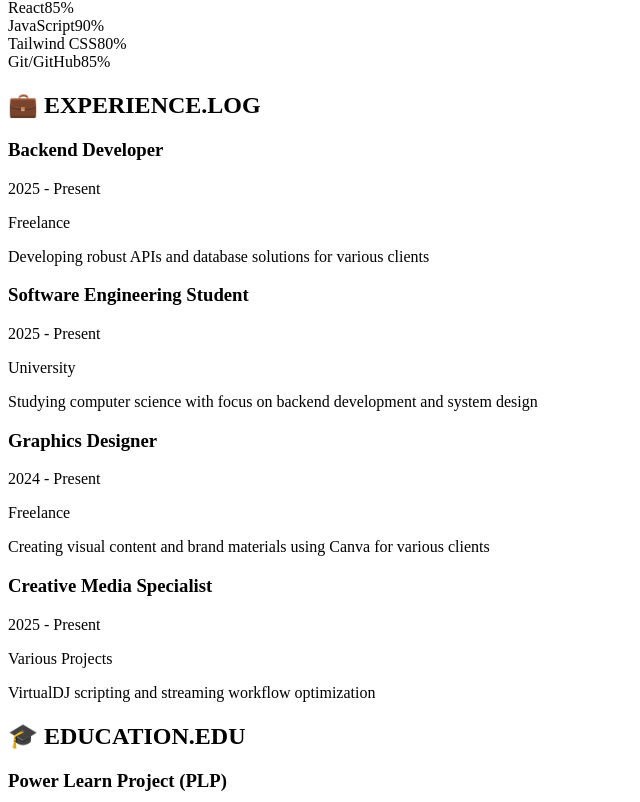
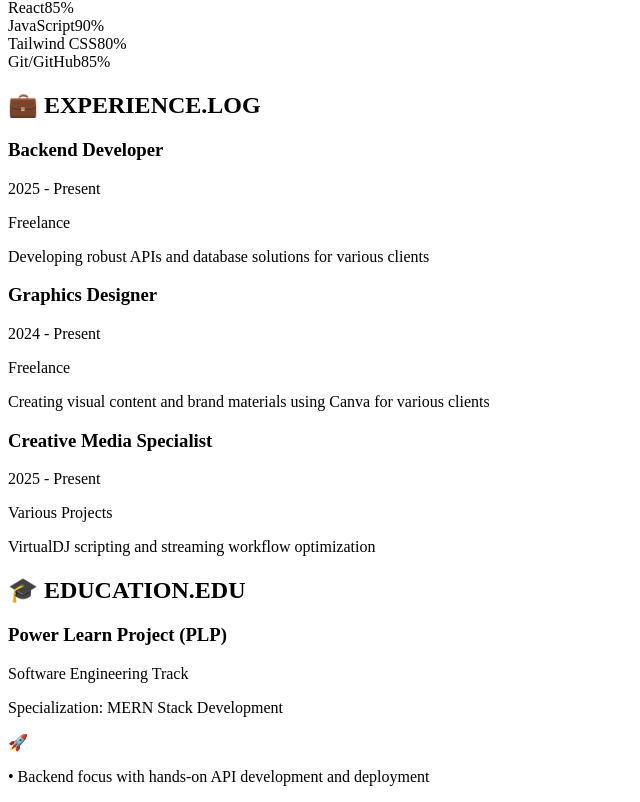
Before and after one commit to mwangiasford1/matrix-portfolio, a React (Vite) app: page / in a window 1280 px wide. Shown: the part 8713-9515 px from the top of the page, without its empty margins (0-640 px from the left). Built offline with nearby package versions, Linux system fonts and the light colour scheme; the HTML template or start-up script is replaced by a standard one.

Commit message:
remover the  university section

```diff
--- a/src/App.jsx
+++ b/src/App.jsx
@@ -270,12 +270,7 @@ function App() {
                   period: '2025 - Present',
                   description: 'Developing robust APIs and database solutions for various clients'
                 },
-                {
-                  title: 'Software Engineering Student',
-                  company: 'University',
-                  period: '2025 - Present',
-                  description: 'Studying computer science with focus on backend development and system design'
-                },
+
                 {
                   title: 'Graphics Designer',
                   company: 'Freelance',
```
